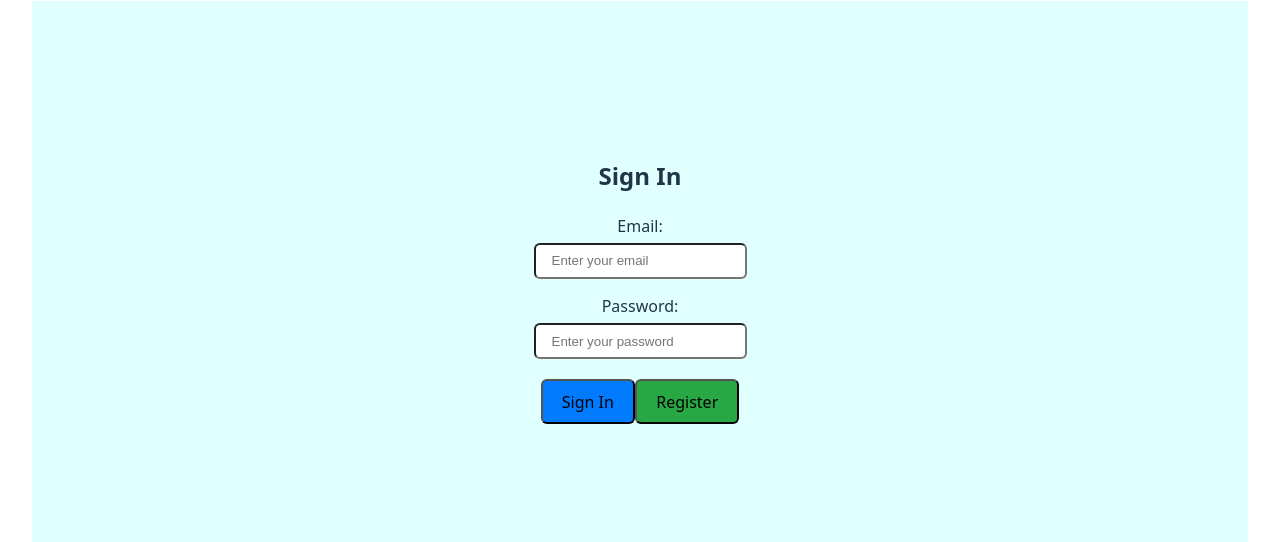
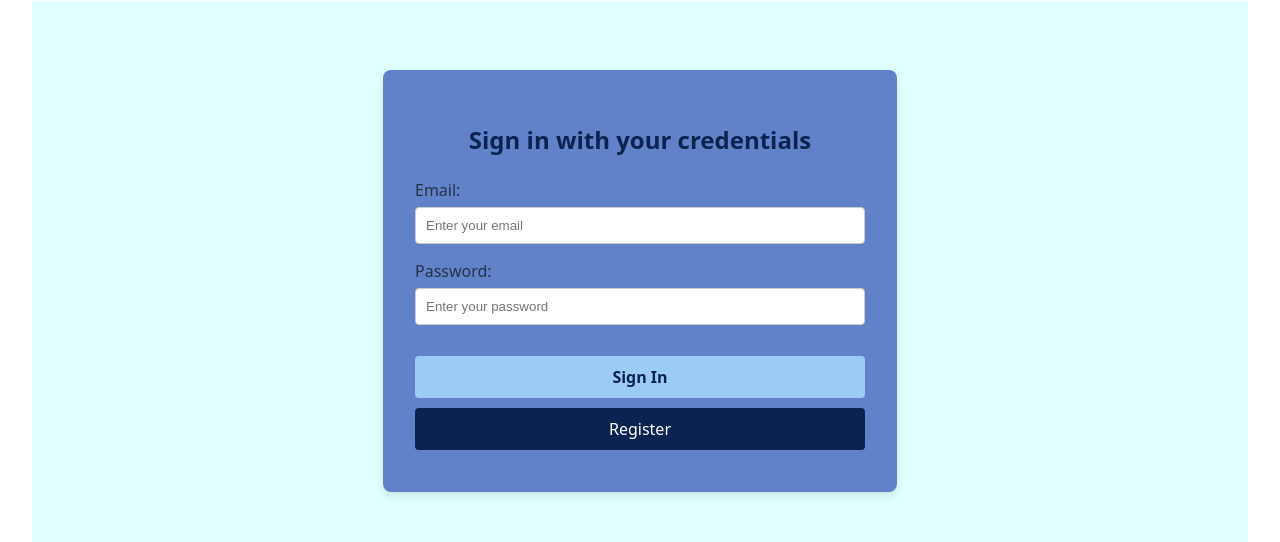
Before and after one commit to shwetanaren/image-recognition_app, a React (Vite) app in the folder ira/: page / in a window 1280 px wide. Shown: the part 159-701 px from the top of the page. Built offline with nearby package versions, Linux system fonts and the light colour scheme.

Commit message:
simplified the code and made style changes

```diff
--- a/ira/src/ImageLinkForm.jsx
+++ b/ira/src/ImageLinkForm.jsx
@@ -5,7 +5,7 @@ const ImageLinkForm = ({onInputChange, onButtonSubmit}) => {
     return(
         <div className='margin-top:1.5rem'>
             <p>
-            {'This magic brain will detect faces in your pictures. Try it !!!'}
+            {'Detect faces in the pictures. Enter an URL to test it out !!'}
             </p>
             <div>
                 <input onChange={onInputChange}  type='text' placeholder="enter the image URL"/>
--- a/ira/src/Rank.jsx
+++ b/ira/src/Rank.jsx
@@ -1,14 +1,24 @@
 import React from 'react';
+import './index.css'
 
 const Rank = ({name, entries}) => {
+
+      // Safely capitalize the first character if name is not empty
+  const capitalizeFirstLetter = (str) => {
+    if (!str) return '';
+    return str.charAt(0).toUpperCase() + str.slice(1);
+  };
+
+  const capitalizedName = capitalizeFirstLetter(name);
+
     return (
         <div>
             <h2>
-                { `${name} , your current rank is.. `}
+                { `${capitalizedName}, your current rank is.. `}
             </h2>
-            <div>
+            <h2 style={{ color: '#0a2351' }} >
             {entries}
-            </div>
+            </h2>
         </div>
     )
 }
--- a/ira/src/components/Navigation/Navigation.jsx
+++ b/ira/src/components/Navigation/Navigation.jsx
@@ -7,7 +7,7 @@ function Navigation({onRouteChange, isSignedIn})  {
         isSignedIn
         ?  (<h3 onClick={() => {onRouteChange('_signout_')}} className="linktext">Signout</h3>)
         :   (<div>
-            <p onClick={()=> {onRouteChange('_home_')}} className='linktext'  > Signin </p>
+            <p onClick={()=> {onRouteChange('_signin_')}} className='linktext'  > Signin </p>
             <p onClick={()=> {onRouteChange('_register_')}} className='linktext'  > Register </p>
             </div>)
     );
--- a/ira/src/components/Register/Register.jsx
+++ b/ira/src/components/Register/Register.jsx
@@ -48,19 +48,11 @@ class Register extends React.Component {
 
   render() {
   return (
-    <div
-      style={{
-        display: 'flex',
-        justifyContent: 'center',
-        alignItems: 'center',
-        height: '70vh',
-        backgroundColor: 'lightcyan'
-      }}
-    >
-      <div className='formstyle' >
-        <h2 style={{ textAlign: 'center', marginBottom: '20px' }}>Register</h2>
-        <div style={{ marginBottom: '15px' }}>
-          <label htmlFor="name" style={{ display: 'block', marginBottom: '5px' }}>
+       <div className='container'>
+       <div className='form-container'>
+        <h2 >Register</h2>
+        <div>
+          <label htmlFor="name" >
             Name:
           </label>
           <input
@@ -73,12 +65,12 @@ class Register extends React.Component {
           />
         </div>
 
-        <div style={{ marginBottom: '15px' }}>
-          <label htmlFor="email" style={{ display: 'block', marginBottom: '5px' }}>
+        <div >
+          <label htmlFor="email" >
             Email:
           </label>
           <input
-            type="email"
+            type="text"
             id="email"
             name="email"
             placeholder="Enter your email"
@@ -86,8 +78,8 @@ class Register extends React.Component {
             onChange={this.onEmailChange}
           />
         </div>
-        <div style={{ marginBottom: '20px' }}>
-          <label htmlFor="password" style={{ display: 'block', marginBottom: '5px' }}>
+        <div >
+          <label htmlFor="password" >
             Password:
           </label>
           <input
@@ -102,11 +94,7 @@ class Register extends React.Component {
         <button
           onClick={this.onSubmitSignIn}
           type="button"
-          className='buttonstyle'
-          style={{
-            backgroundColor: '#007BFF',
-          }}
-        >
+            className='buttonstyle button-register'>
           Register
         </button>
       </div>
--- a/ira/src/components/Signin/Signin.css
+++ b/ira/src/components/Signin/Signin.css
@@ -1,27 +1,81 @@
+/* Container that centers content */
+.container {
+  display: flex;
+  justify-content: center;
+  align-items: center;
+  height: 70vh; /* Full viewport height */
+  background-color: lightcyan;
+}
 
-.formstyle {
-    background-color: '#fff';
-    padding: '30px';
-    border-radius: '8px';
-    box-shadow: '0 2px 10px rgba(0, 0, 0, 0.2)';
-    width: '500px';
-  }
+/* Form container with a hover box-shadow animation */
+.form-container {
+  width: 100%;
+  max-width: 450px;
+  padding: 2rem;
+  background-color: #6182c9;
+  box-shadow: 0 4px 8px 0 rgba(0, 0, 0, 0.1);
+  border-radius: 8px;
+  transition: box-shadow 0.3s ease, transform 0.3s ease;
+}
 
+.form-container:hover {
+  box-shadow: 0 8px 16px 0 rgba(0, 0, 0, 0.2);
+    /* Slightly move up and scale a bit */
+    transform: translateY(-2px) scale(1.001);
+}
 
+/* Header style (h2) */
+.form-container h2 {
+  text-align: center;
+  margin-bottom: 20px;
+  /* color: #fff;  */
+  color: #0a2351;
+}
 
-  .inputstyle {
-    width: '100%';
-    padding: '10px';
-    border-radius: '4px';
-    border: '1px solid #ccc';
-  }
+/* Input field styling */
+.inputstyle {
+  width: 100%;
+  padding: 10px;
+  margin-bottom: 15px;
+  border: 1px solid #ccc;
+  border-radius: 4px;
+  background-color: #fff;
+  color: #000; /* Black text */
+  box-sizing: border-box;
+}
 
+/* Base button style */
+.buttonstyle {
+  width: 100%;
+  padding: 10px;
+  margin-bottom: 10px;
+  border: none;
+  border-radius: 4px;
+  color: #fff;
+  cursor: pointer;
+  font-size: 1rem;
+}
 
-  .buttonstyle {
-    width: '100%';
-    padding: '10px';
-    border: 'none';
-    border-radius: '4px';
-    color: '#fff';
-    cursor: 'pointer'
-  }
+/* Sign In button: light blue background */
+.button-signin {
+  background-color: #9ccbf5;
+  color: #0a2351;
+  font-weight: 700;
+  margin-top: 1rem;
+}
+
+/* Register button: dark blue background */
+.button-register {
+  background-color: #0a2351;
+}
+
+/* Remove any border or outline on hover for buttons */
+.buttonstyle:hover {
+  outline: none;
+}
+
+label {
+  display: block;       /* Stack label above input */
+  text-align: left;     /* Left-align the text */
+  margin-bottom: 5px;   /* Space between label and input */
+}
--- a/ira/src/components/Signin/Signin.jsx
+++ b/ira/src/components/Signin/Signin.jsx
@@ -48,21 +48,11 @@ class  SignInForm extends React.Component  {
   render () {
     const { onRouteChange } = this.props;
   return (
-    <div
-      style={{
-        display: 'flex',
-        justifyContent: 'center',
-        alignItems: 'center',
-        height: '70vh',
-        backgroundColor: 'lightcyan'
-      }}
-    >
-      <div className='formstyle'>
-        <h2 style={{ textAlign: 'center', marginBottom: '20px' }}>Sign In</h2>
-        <div style={{ marginBottom: '15px' }}>
-          <label htmlFor="email" style={{ display: 'block', marginBottom: '5px' }}>
-            Email:
-          </label>
+    <div className='container'>
+      <div className='form-container'>
+        <h2 >Sign in with your credentials</h2>
+        <div>
+          <label htmlFor="email" > Email: </label>
           <input
             type="text"
             id="email"
@@ -72,8 +62,8 @@ class  SignInForm extends React.Component  {
             onChange={this.onEmailChange}
           />
         </div>
-        <div style={{ marginBottom: '20px' }}>
-          <label htmlFor="password" style={{ display: 'block', marginBottom: '5px' }}>
+        <div >
+          <label htmlFor="password" >
             Password:
           </label>
           <input
@@ -88,20 +78,14 @@ class  SignInForm extends React.Component  {
         <button
           onClick={this.onSubmitSignIn}
           type="button"
-          className='buttonstyle'
-          style={{
-            backgroundColor: '#007BFF',
-          }}
+          className='buttonstyle button-signin'
         >
           Sign In
         </button>
         <button
           onClick={()=> {onRouteChange('_register_')}}
           type="button"
-          className='buttonstyle'
-          style={{
-            backgroundColor: '#28a745',
-          }}
+          className='buttonstyle button-register'
         >
           Register
         </button>
--- a/ira/src/index.css
+++ b/ira/src/index.css
@@ -93,3 +93,20 @@ button:focus-visible {
     background-color: #f9f9f9;
   }
 }
+
+.entries {
+  font-size: large;
+  font-weight: 600;
+
+}
+
+
+/* On mouse-over, add a deeper shadow */
+.card:hover {
+  box-shadow: 0 8px 16px 0 rgba(0,0,0,0.2);
+}
+
+/* .prominent {
+  color: #0a2351; /* Change this to your desired color */
+  /* font-weight: bold; */
+/* } */
--- a/ira/src/main.jsx
+++ b/ira/src/main.jsx
@@ -90,7 +90,7 @@ class Main extends Component {
       .then(result => {
 
         if (result) {
-          fetch("https://localhost:3000/image", {
+          fetch("http://localhost:3000/image", {
             method: 'put',
             headers: {'Content-Type': 'application/json'},
             body: JSON.stringify({
@@ -99,13 +99,16 @@ class Main extends Component {
           })
           .then(response => response.json())
           .then(count => {
-            this.setState(Object.assign(this.state.user, {entries:count}))
+           this.setState(Object.assign(this.state.user, {entries:count}))
+                // Update the user's entries immutably
+          console.log("Updated count from server:", count);
+          //this.setState({ user: { ...this.state.user, entries: count } });
           })
         }
 
 
       // Extracts output from the API response to find the regions of face detection
-        const regions = result.outputs[0].data.regions;
+      const regions = result.outputs[0].data.regions;
 
          // Maps each region to its bounding box data
       const boxes =  regions.map(region => {
```
